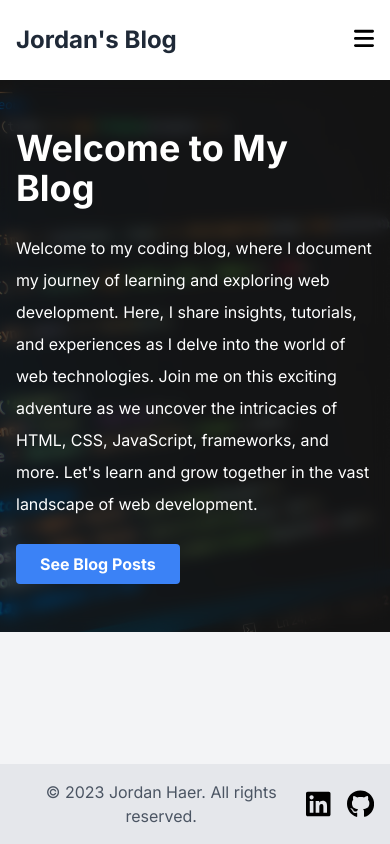
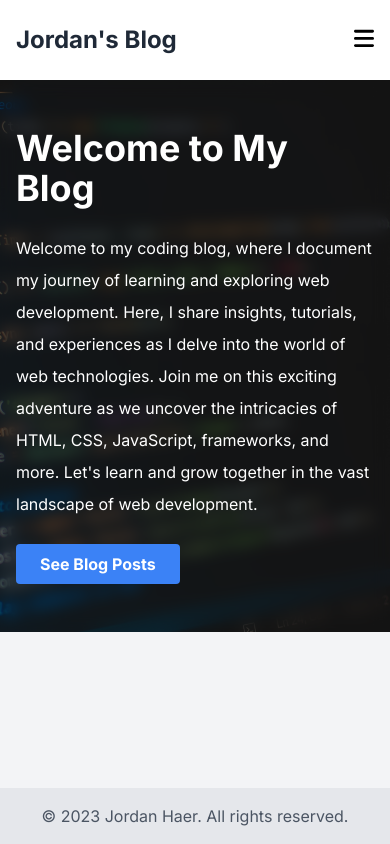
Before and after one commit to JordanHaer/coding-blog, a Next.js app: page / in a window 390 px wide. Built offline with nearby package versions, Linux system fonts and the light colour scheme.

Commit message:
mobile responsive styling

```diff
--- a/src/app/componets/BlogList.tsx
+++ b/src/app/componets/BlogList.tsx
@@ -8,8 +8,9 @@ interface BlogListProps {
 
 export default function BlogList({ posts }: BlogListProps) {
   return (
-    <main className="flex-grow px-4 sm:px-4">
-      <div className="container flex-grow max-w-5xl mx-auto px-4 py-8 grid gap-4 grid-cols-1 md:grid-cols-2 lg:grid-cols-3">
+    <main className="flex-grow">
+      <div className="container mx-auto px-4 py-8 lg:max-w-5xl">
+        <div className="grid gap-4 grid-cols-1 md:grid-cols-2 lg:grid-cols-3">
           {posts.map((post: Post) => (
             <Link key={post.slug} href={`/blog/${post.slug}`}>
               <div className="bg-white shadow-md p-6 h-full hover:bg-gray-100 transition-colors flex flex-col justify-between gap-16">
@@ -22,6 +23,7 @@ export default function BlogList({ posts }: BlogListProps) {
             </Link>
           ))}
         </div>
+      </div>
     </main>
   );
 }
--- a/src/app/componets/Footer.tsx
+++ b/src/app/componets/Footer.tsx
@@ -3,12 +3,12 @@ import LinkedInIcon from "../icons/LinkedInIcon";
 
 export default function Footer() {
   return (
-    <footer className="bg-gray-200 py-4">
-      <div className="container mx-auto px-4 flex justify-between items-center">
+    <footer className="bg-gray-200">
+      <div className="container mx-auto p-4 flex justify-center sm:justify-between items-center">
         <p className="text-center text-gray-600">
           &copy; {new Date().getFullYear()} Jordan Haer. All rights reserved.
         </p>
-        <ul className="flex items-center gap-4">
+        <ul className=" items-center gap-4 hidden  sm:flex">
           <li>
             <LinkedInIcon />
           </li>
--- a/src/app/componets/Header.tsx
+++ b/src/app/componets/Header.tsx
@@ -26,7 +26,7 @@ export default function Header() {
               Jordan&apos;s Blog
             </Link>
           </div>
-          <div className="hidden md:block">
+          <div className="hidden sm:block">
             {navLinks.map((link, index) => (
               <Link
                 key={index}
@@ -37,7 +37,7 @@ export default function Header() {
               </Link>
             ))}
           </div>
-          <div className="md:hidden">
+          <div className="sm:hidden">
             <button className="text-gray-600 hover:text-gray-800 focus:outline-none" onClick={toggleMenu}>
               {isMenuOpen ? <CrossIcon /> : <HamburgerIcon />}
             </button>
```
Lines whose indentation alone changed are shown as unchanged.
